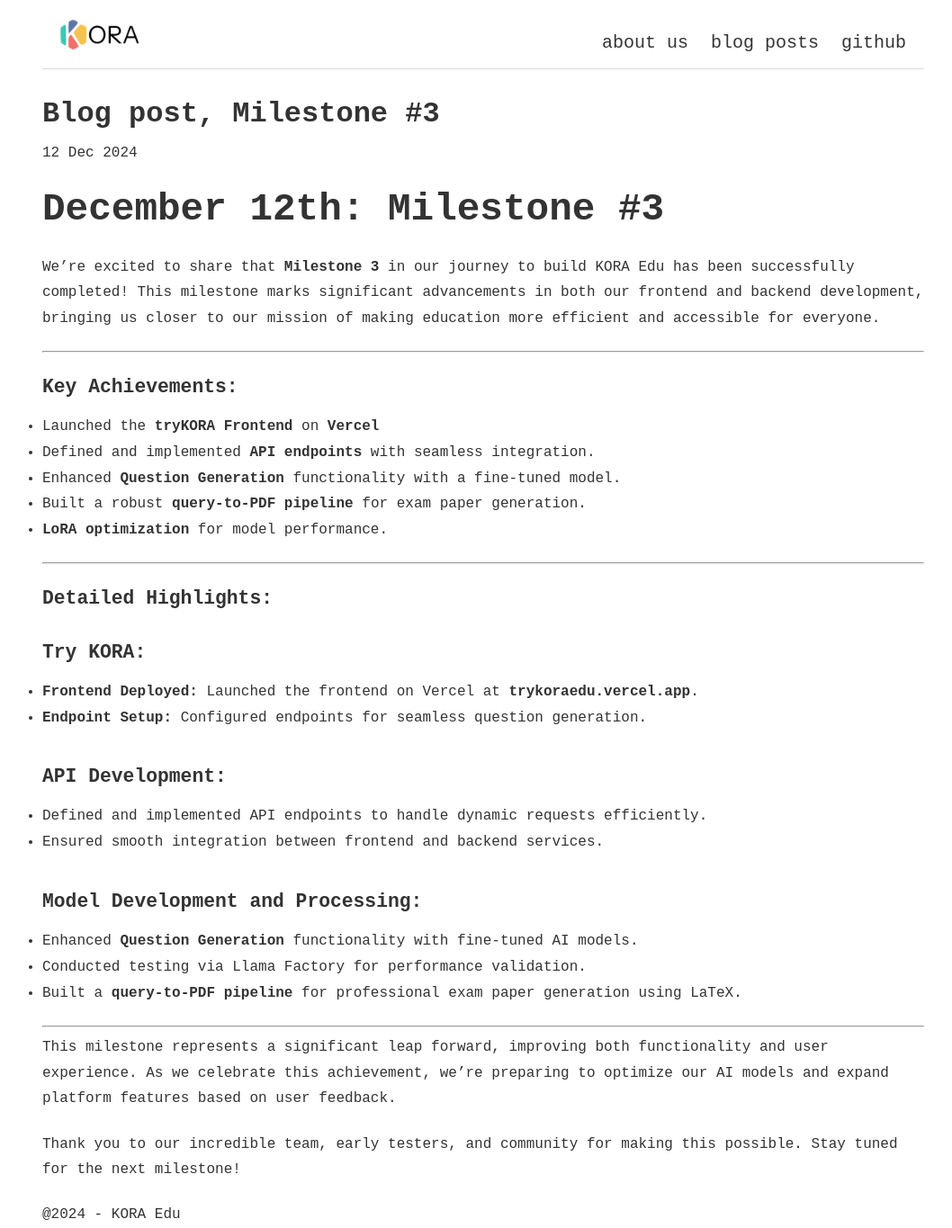
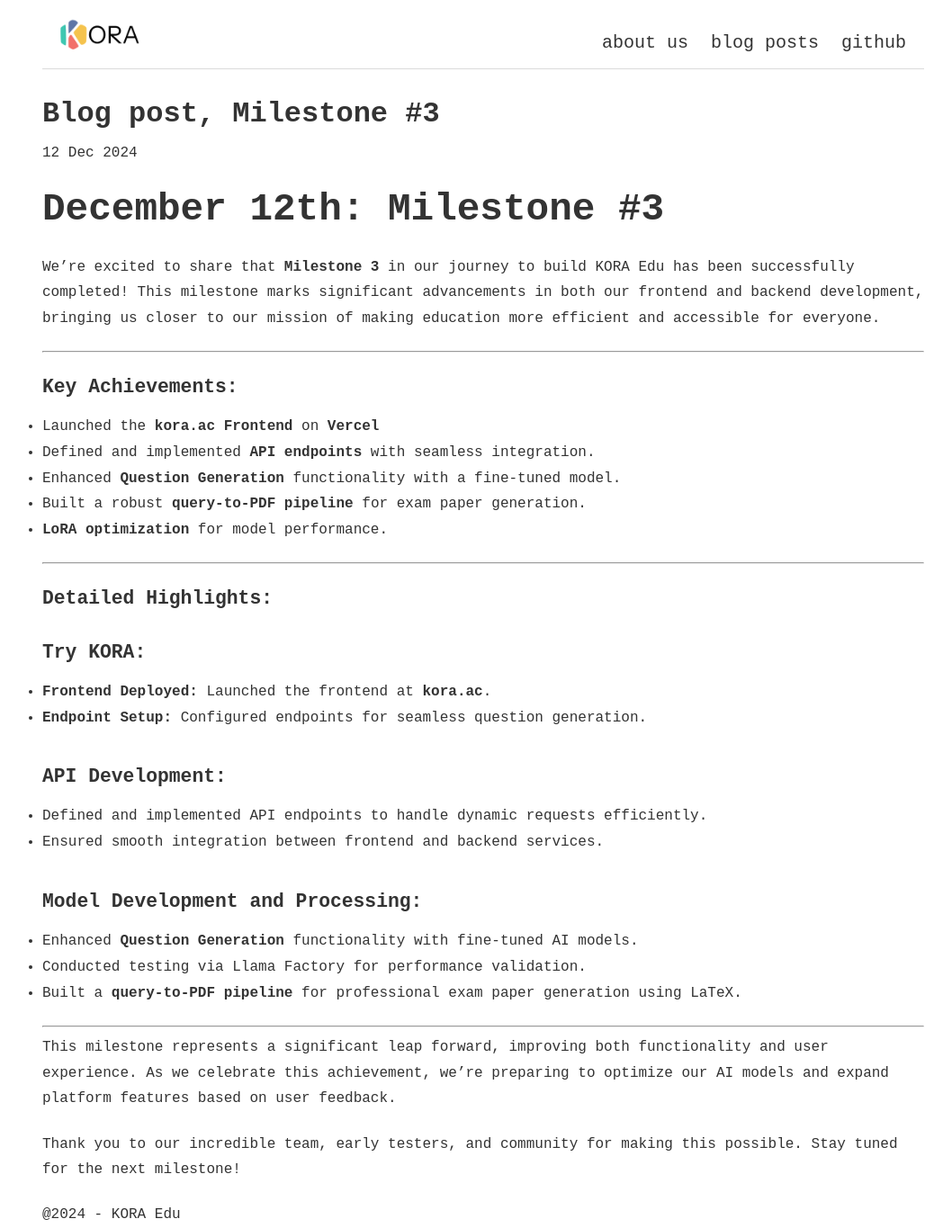
Before and after one commit to kora-edu/kora-edu.github.io, a Jekyll site: the page built from _posts/2024-12-12-milestone-3.md, in a window 1280 px wide. Shown: the whole page at 90% size, without its empty margins (103-1161 px from the left). Built offline with Jekyll 4.4.1, drawn with Linux system fonts in a browser that asks for light colours.

Commit message:
Update 2024-12-12-milestone-3.md

```diff
--- a/_posts/2024-12-12-milestone-3.md
+++ b/_posts/2024-12-12-milestone-3.md
@@ -12,7 +12,7 @@ We’re excited to share that **Milestone 3** in our journey to build KORA Edu h
 ---
 
 ### Key Achievements:
-- Launched the **tryKORA Frontend** on **Vercel**
+- Launched the **kora.ac Frontend** on **Vercel**
 - Defined and implemented **API endpoints** with seamless integration.
 - Enhanced **Question Generation** functionality with a fine-tuned model.
 - Built a robust **query-to-PDF pipeline** for exam paper generation.
@@ -23,7 +23,7 @@ We’re excited to share that **Milestone 3** in our journey to build KORA Edu h
 ### Detailed Highlights:
 
 #### **Try KORA:**
-- **Frontend Deployed:** Launched the frontend on Vercel at [trykoraedu.vercel.app](http://trykoraedu.vercel.app).
+- **Frontend Deployed:** Launched the frontend at [kora.ac](https://kora.ac/).
 - **Endpoint Setup:** Configured endpoints for seamless question generation.
 
 #### **API Development:**
```
